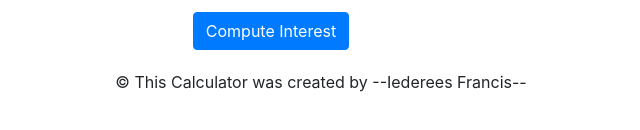
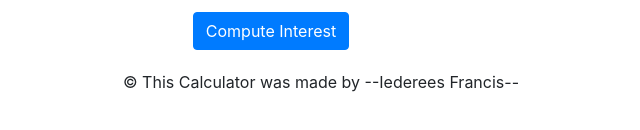
Before and after one commit to iederees-create/Interest-Calculator, a plain HTML site: page index.html in a window 1280 px wide. Shown: the part 322-452 px from the top of the page, 319-959 px from the left. Drawn offline with nearby package versions, Linux system fonts and the light colour scheme.

Commit message:
Update index.html

```diff
--- a/index.html
+++ b/index.html
@@ -38,7 +38,7 @@
         </div>
 
         <footer class="text-center">
-            &copy; This Calculator was created by --Iederees Francis--
+            &copy; This Calculator was made by --Iederees Francis--
         </footer>
 
         <script>
```
